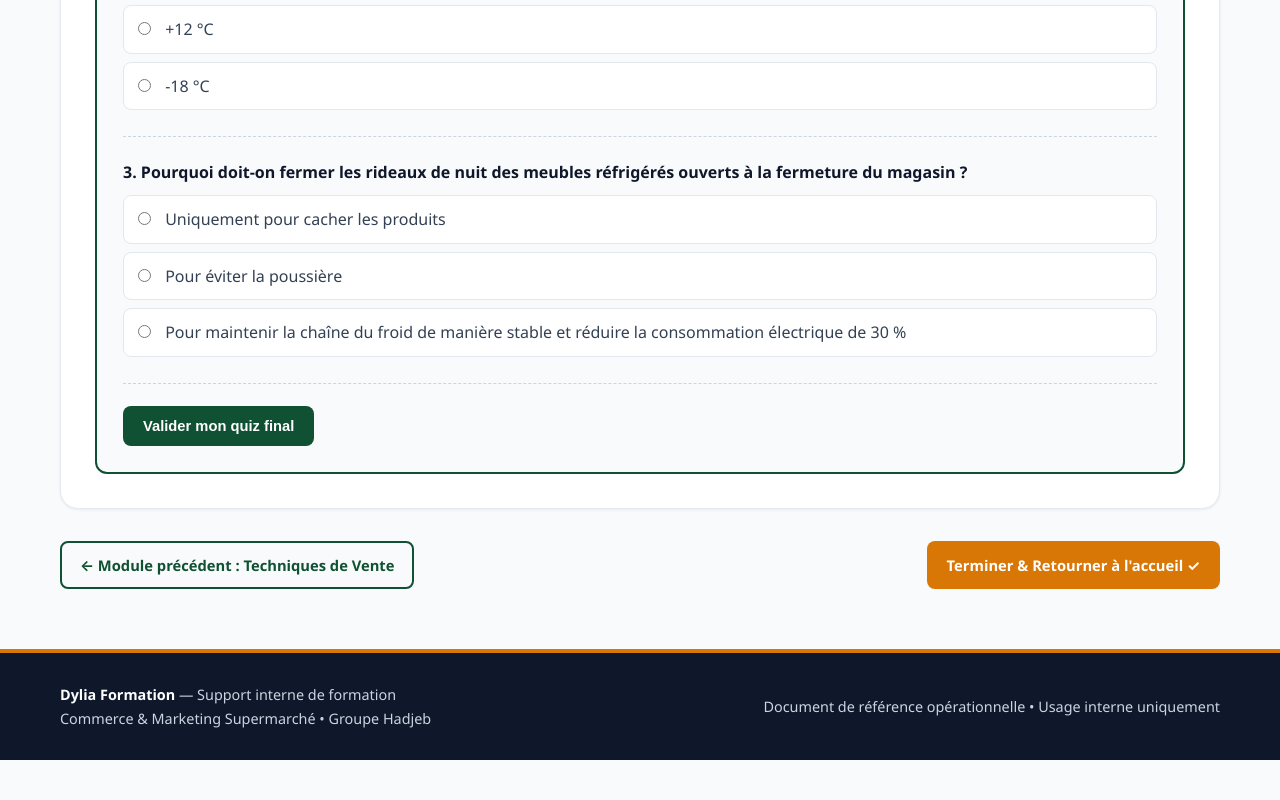
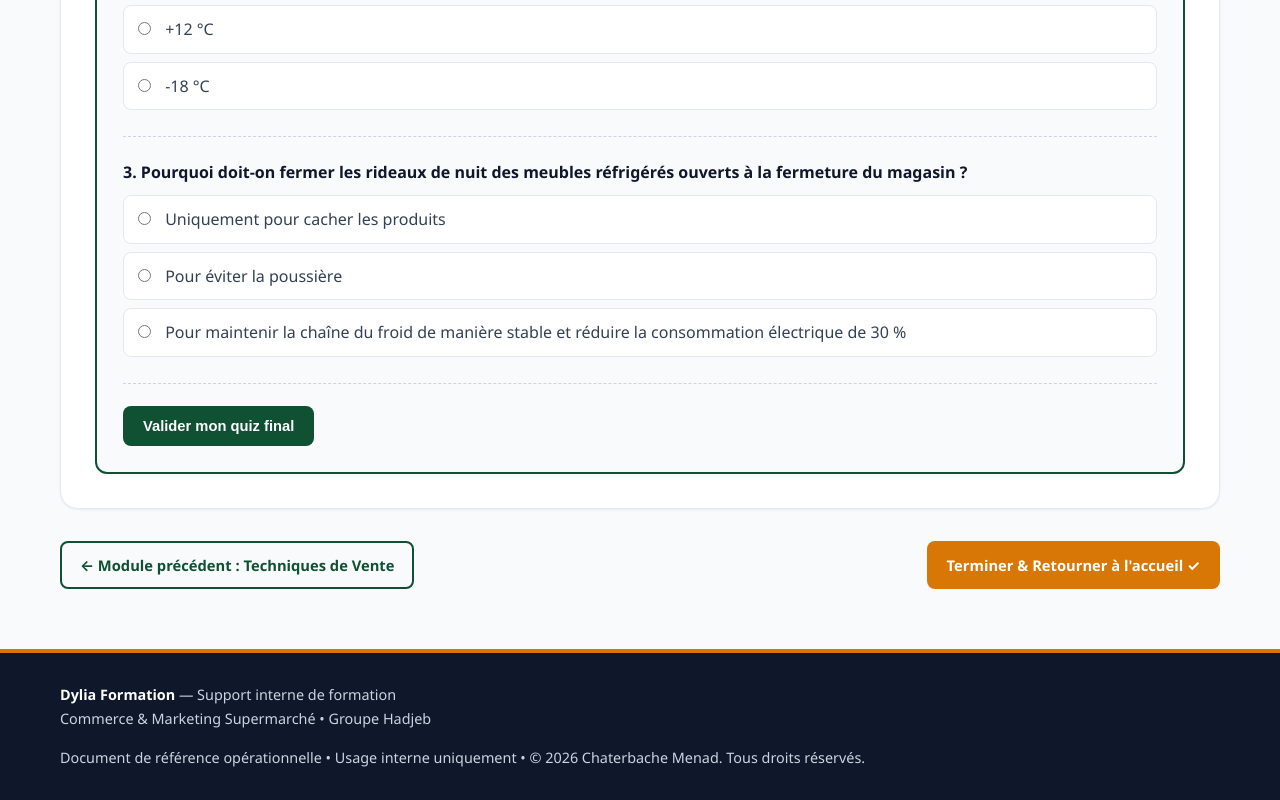
Before and after one commit to DanemDZ/mon-site, a plain HTML site: page dylia-formation/bonnes-pratiques.html in a window 1280 px wide. Shown: the part 3079-3879 px from the top of the page. Before the commit the page ends 3839 px from the top, so only its background shows below. Drawn offline with Linux system fonts and the light colour scheme.

Commit message:
Site formation Dylia Market - version complète

```diff
--- a/dylia-formation/bonnes-pratiques.html
+++ b/dylia-formation/bonnes-pratiques.html
@@ -201,7 +201,7 @@
         Commerce &amp; Marketing Supermarché • Groupe Hadjeb
       </div>
       <div>
-        Document de référence opérationnelle • Usage interne uniquement
+        Document de référence opérationnelle • Usage interne uniquement • © 2026 Chaterbache Menad. Tous droits réservés.
       </div>
     </div>
   </footer>
```
Also changed, not shown: dylia-formation/merchandising.html (+1 -1 lines), dylia-formation/relation-client.html (+1 -1 lines), dylia-formation/stocks-fifo-dlc.html (+1 -1 lines), dylia-formation/techniques-vente.html (+1 -1 lines).
